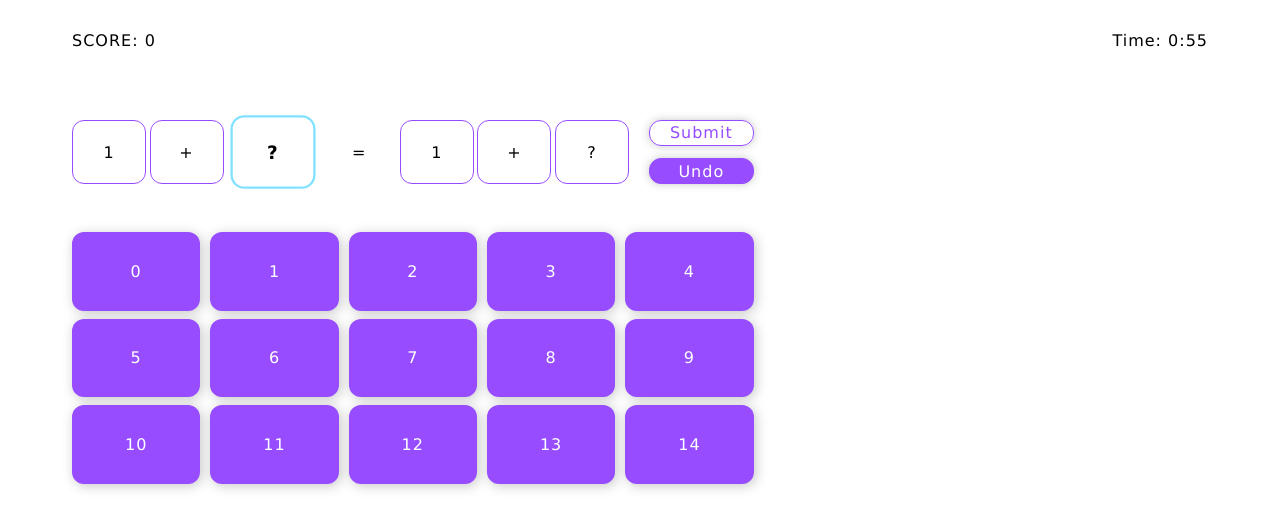
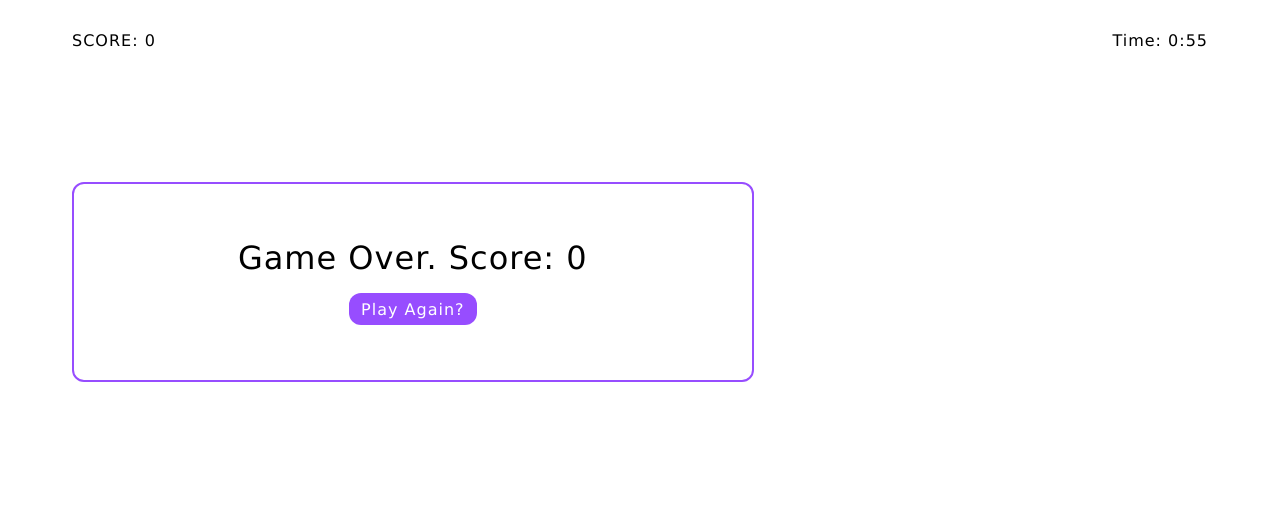
Before and after one commit to SanaWalla/BalancingEquations, a website built with webpack: page dist/index.html in a window 1280 px wide. Both pictures are taken after a click on the element "Submit". Built offline with nearby package versions, Linux system fonts and the light colour scheme.

Commit message:
Creates an absolute positioned popup which appears at gave over/success. Popup displays a message, score and a button to start a new game

```diff
--- a/src/Display.js
+++ b/src/Display.js
@@ -1,12 +1,17 @@
 import { elFactory } from "./helperFunctions";
 
 const Display = () => {
+  const app = document.querySelector('#app');
+  const gameLeft = document.querySelector('.game-left');
   const equationWrapper = document.querySelector('.equation-wrapper');
-  const tilesHtml = document.querySelector('#tiles');
+  const tilesWrapper = document.querySelector('#tiles');
   const btnsWrapper = document.querySelector('.buttons-wrapper');
   const scoreHtml = document.querySelector('#score');
   const timeHtml = document.querySelector('#time');
 
+  const renderGameUI = () => {
+    app.appendChild(gameUI());
+  }
 
   const renderTiles = ((tiles, event, action) => {
 
@@ -15,7 +20,7 @@ const Display = () => {
       tile.classList.add('tile');
       tile.textContent = content;
       tile.dataset.index = index;
-      tilesHtml.appendChild(tile);
+      tilesWrapper.appendChild(tile);
       tile.addEventListener(event, (e) => {action(e)});
     }
 
@@ -85,7 +90,8 @@ const Display = () => {
 
   const resetGameUI = () => {
     equationWrapper.innerHTML = '';
-    tilesHtml.innerHTML = '';
+    btnsWrapper.innerHTML = '';
+    tilesWrapper.innerHTML = '';
   };
 
   const setScore = (newScore) => {
@@ -98,8 +104,19 @@ const Display = () => {
     timeHtml.textContent = `Time: ${min}:${String(sec).padStart(2, '0')}`;
   };
 
+  const renderPopup = (message, buttonAction) => {
+    const button = elFactory('div', {class: 'button'}, 'Play Again?');
+    const popup = elFactory('div', {class: 'popup-wrapper'}, message, button);
+    button.addEventListener('click', () => {
+       buttonAction();
+       gameLeft.removeChild(popup);
+    });
+    gameLeft.appendChild(popup);
+  }
+
 
   return {
+    renderGameUI,
     renderTiles,
     deactivateTiles,
     renderEquation,
@@ -109,6 +126,7 @@ const Display = () => {
     resetGameUI,
     setScore,
     setTime,
+    renderPopup,
   }
 };
 
--- a/src/index.js
+++ b/src/index.js
@@ -5,6 +5,7 @@ import roundData from './roundData';
 const DOM = Display();
 
 function runGame(data, roundCount, time) {
+  const score = roundCount * 100;
   const round = roundFactory(data[roundCount], time);
 
   // Clear any existing elements from prior rounds
@@ -15,12 +16,12 @@ function runGame(data, roundCount, time) {
     const time = round.getTime()
     DOM.setTime(time);
     if (time <= 0) {
-      gameOver(gameTime);
+      gameOver('Game Over. Score', gameTime, score);
       return;
     };
   }, 1000);
 
-  DOM.setScore(roundCount * 100);
+  DOM.setScore(score);
   DOM.renderEquation(round.equation, round.getCurrentMissingValue());
   DOM.renderTiles(round.tiles, 'click', (e) => {
     round.updateEquation(e);
@@ -28,14 +29,23 @@ function runGame(data, roundCount, time) {
   });
 
   DOM.renderSubmitBtn((e) => {
-    if (round.checkEquation(e) && roundCount <= roundData.length) {
+    if (round.checkEquation(e) && roundCount < roundData.length - 1) {
+      // Loads next round
+
       roundCount++;
       clearInterval(gameTime);
 
       // load the next round with current remaining time + 4 seconds
       runGame(data, roundCount, (round.getTime() + 4000));
+    } else if(round.checkEquation(e) && roundCount == roundData.length - 1) {
+      // Runs success sequence
+
+      gameOver('You Win! Score', gameTime, score);
+      return;
     } else {
-      gameOver(gameTime);
+      // Runs fail sequence
+
+      gameOver('Game Over. Score', gameTime, score);
       return;
     }
   });
@@ -46,11 +56,10 @@ function runGame(data, roundCount, time) {
   });
 }
 
-function gameOver(timer) {
-  console.log('Womp womp :(');
-  DOM.deactivateTiles();
+function gameOver(message, timer, score) {
+  DOM.resetGameUI();
+  DOM.renderPopup(`${message}: ${score}`, () => {runGame(roundData, 0, 60000)});
   clearInterval(timer);
-}
-
+};
 
 runGame(roundData, 0, 60000);
--- a/src/style/_game.scss
+++ b/src/style/_game.scss
@@ -5,6 +5,7 @@
   padding: 0 4rem;
 
   .game-left {
+    position: relative;
     width: 60%;
 
     .game-left-top {
--- a/src/style/main.scss
+++ b/src/style/main.scss
@@ -17,3 +17,35 @@ body {
   width: 100%;
   max-width: 1264px;
 }
+
+.popup-wrapper {
+  display: flex;
+  justify-content: center;
+  align-items: center;
+  flex-direction: column;
+  position: absolute;
+  top: 50%;
+  transform: translateY(-50%);
+  width: 100%;
+  height: 200px;
+  border-radius: $radius-sm;
+  border: 2px solid $color-two;
+  font-size: 2rem;
+
+  .button {
+    display: flex;
+    justify-content: center;
+    align-items: center;
+    height: 2rem;
+    width: 8rem;
+    background-color: $color-two;
+    color: $color-white;
+    font-size: 1rem;
+    border-radius: $radius-sm;
+    margin-top: 1rem;
+
+    &:hover {
+      cursor: pointer;
+    }
+  }
+}
```
Also changed, not shown: dist/index.html, dist/main.js, src/style/main.css, 1 other file.
